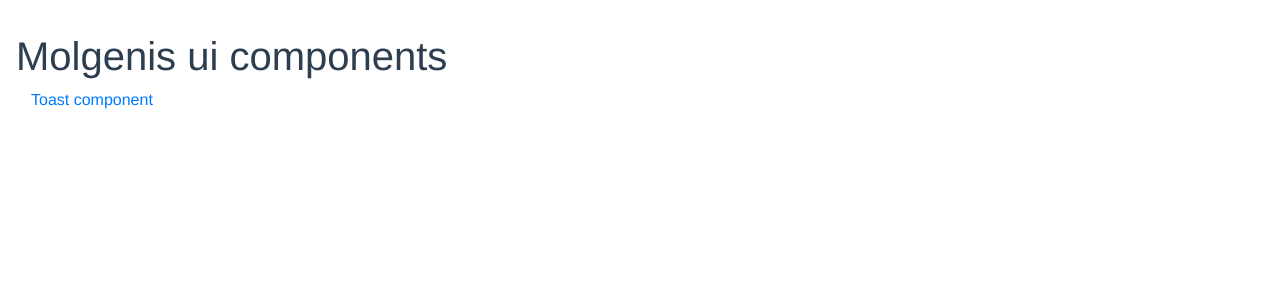
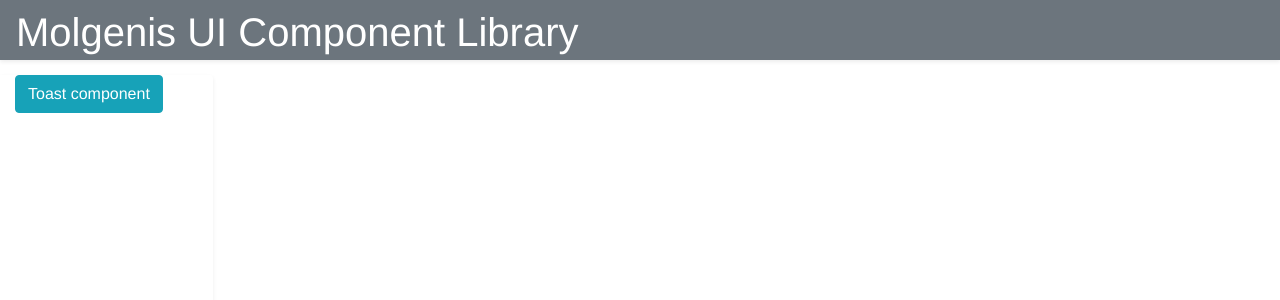
Before and after one commit to molgenis/molgenis-ui-components, a Vue app: page / in a window 1280 px wide. Shown: the top 300 px of the page. Built offline with nearby package versions, Linux system fonts and the light colour scheme.

Commit message:
style: applied basic layout

```diff
--- a/src/App.vue
+++ b/src/App.vue
@@ -1,13 +1,21 @@
 <template>
-<div id="app">
-  <h1>Molgenis ui components</h1>
-  <div class="container-fluid">
-    <div class="row">
-      <div class="col-2"> <router-link to="/toast">Toast component</router-link></div>
-      <div class="col"><router-view></router-view></div>
+  <div id="app">
+    <div id="header" class="shadow-sm bg-secondary text-white">
+      <h1 class="m-0 px-3 py-2">Molgenis UI Component Library</h1>
+    </div>
+    <div class="container-fluid">
+      <div class="row">
+        <div class="col-2 menu-col shadow-sm">
+          <router-link class="btn btn-info" to="/toast">Toast component</router-link>
+        </div>
+        <div class="col m-0 p-0">
+          <div class="mt-3">
+            <router-view></router-view>
+          </div>
+        </div>
+      </div>
     </div>
   </div>
-</div>
 </template>
 
 <script>
@@ -15,7 +23,6 @@
 
 export default Vue.extend({
   name: 'app'
-
 })
 </script>
 
@@ -24,7 +31,16 @@
   font-family: 'Avenir', Helvetica, Arial, sans-serif;
   -webkit-font-smoothing: antialiased;
   -moz-osx-font-smoothing: grayscale;
-  color: #2c3e50;
-  padding: 2rem 1rem;
+}
+
+#header {
+  height: 3.75rem;
+}
+
+.menu-col {
+  margin-top:0.9375rem;
+  border-top-right-radius: 0.25rem;;
+  height: calc(100vh - 4.6875rem);
+  width: 4rem;
 }
 </style>
--- a/src/components/ToastComponent.vue
+++ b/src/components/ToastComponent.vue
@@ -55,7 +55,6 @@
     }
   },
   mounted () {
-    console.log('hi')
     this.onActivate()
   },
   computed: {
--- a/tsconfig.json
+++ b/tsconfig.json
@@ -31,7 +31,7 @@
     "src/**/*.tsx",
     "src/**/*.vue",
     "tests/**/*.ts",
-    "tests/**/*.tsx", "src/components/index.js"
+    "tests/**/*.tsx", "src/components/index.js", "src/components/ComponentsPlugin.js"
   ],
   "exclude": [
     "node_modules"
```
